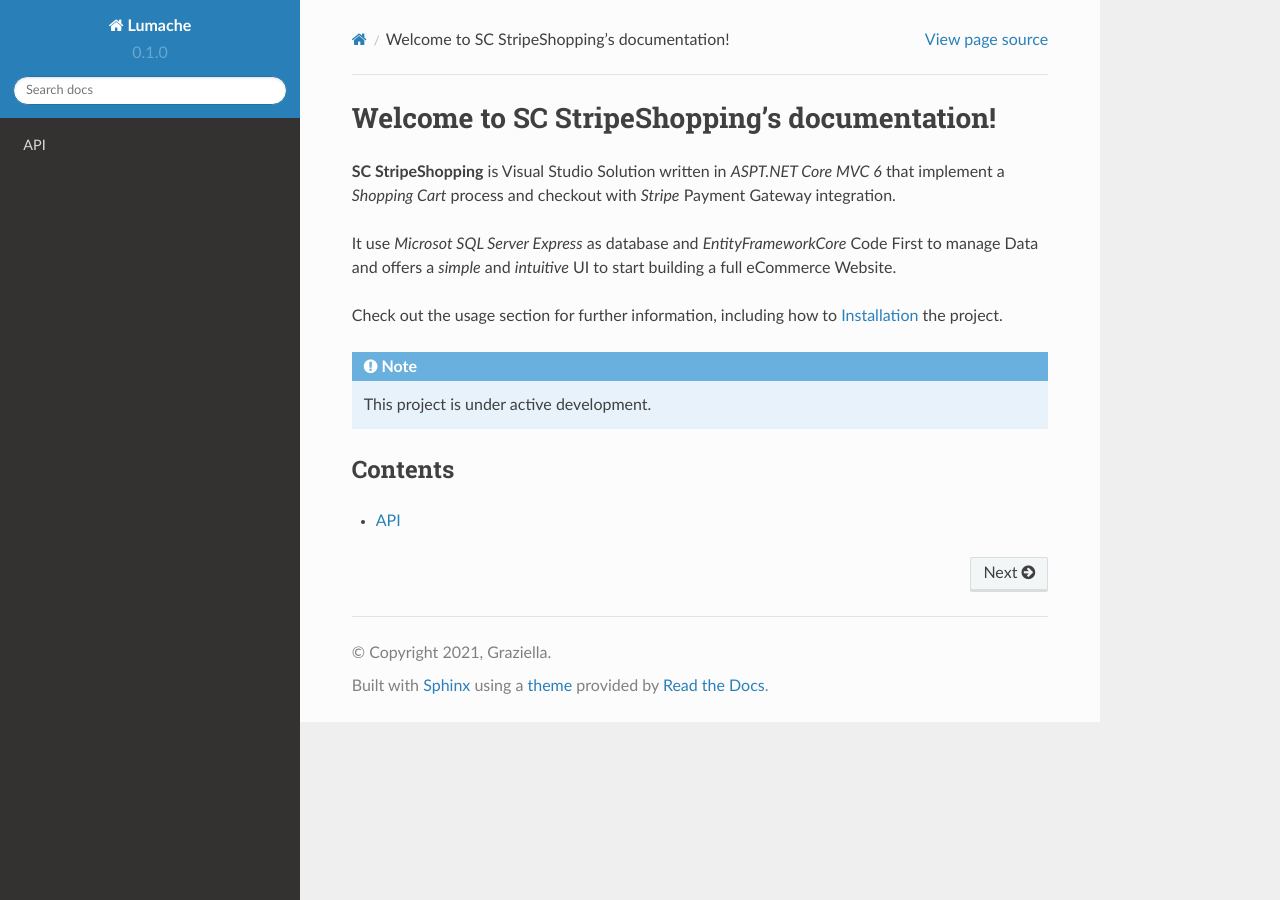
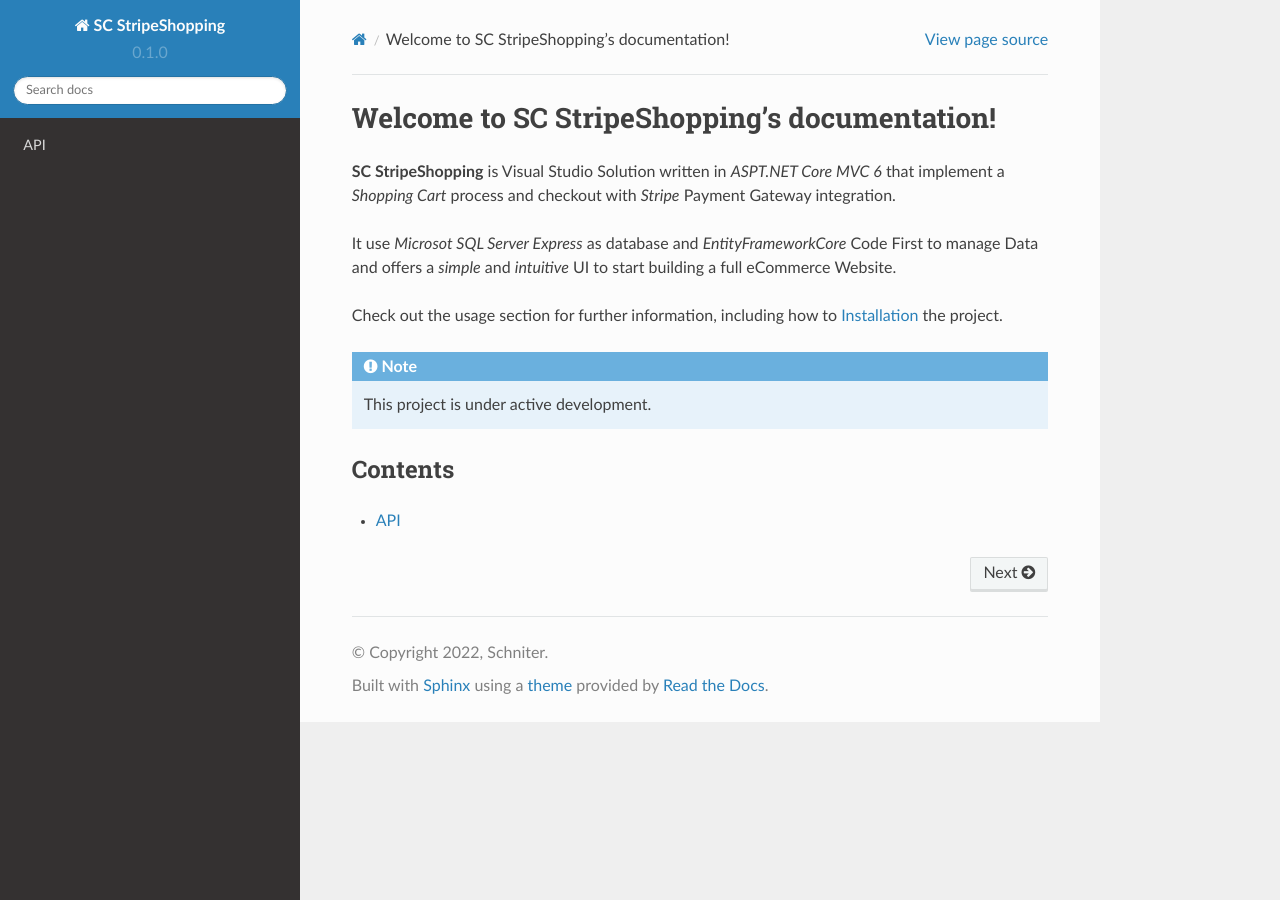
Before and after one commit to chniter/SC.StripeShoppingDoc, a Sphinx documentation site: the page built from docs/source/index.rst, in a window 1280 px wide. Built offline with Sphinx 7.4.7 and the Read the Docs theme 2.0.0, drawn with Linux system fonts in a browser that asks for light colours; pages that are not in the unit, such as notebooks, are missing from menus.

Commit message:
Update conf.py

```diff
--- a/docs/source/conf.py
+++ b/docs/source/conf.py
@@ -2,9 +2,9 @@
 
 # -- Project information
 
-project = 'Lumache'
-copyright = '2021, Graziella'
-author = 'Graziella'
+project = 'SC StripeShopping'
+copyright = '2022, Schniter'
+author = 'Schniter'
 
 release = '0.1'
 version = '0.1.0'
```
